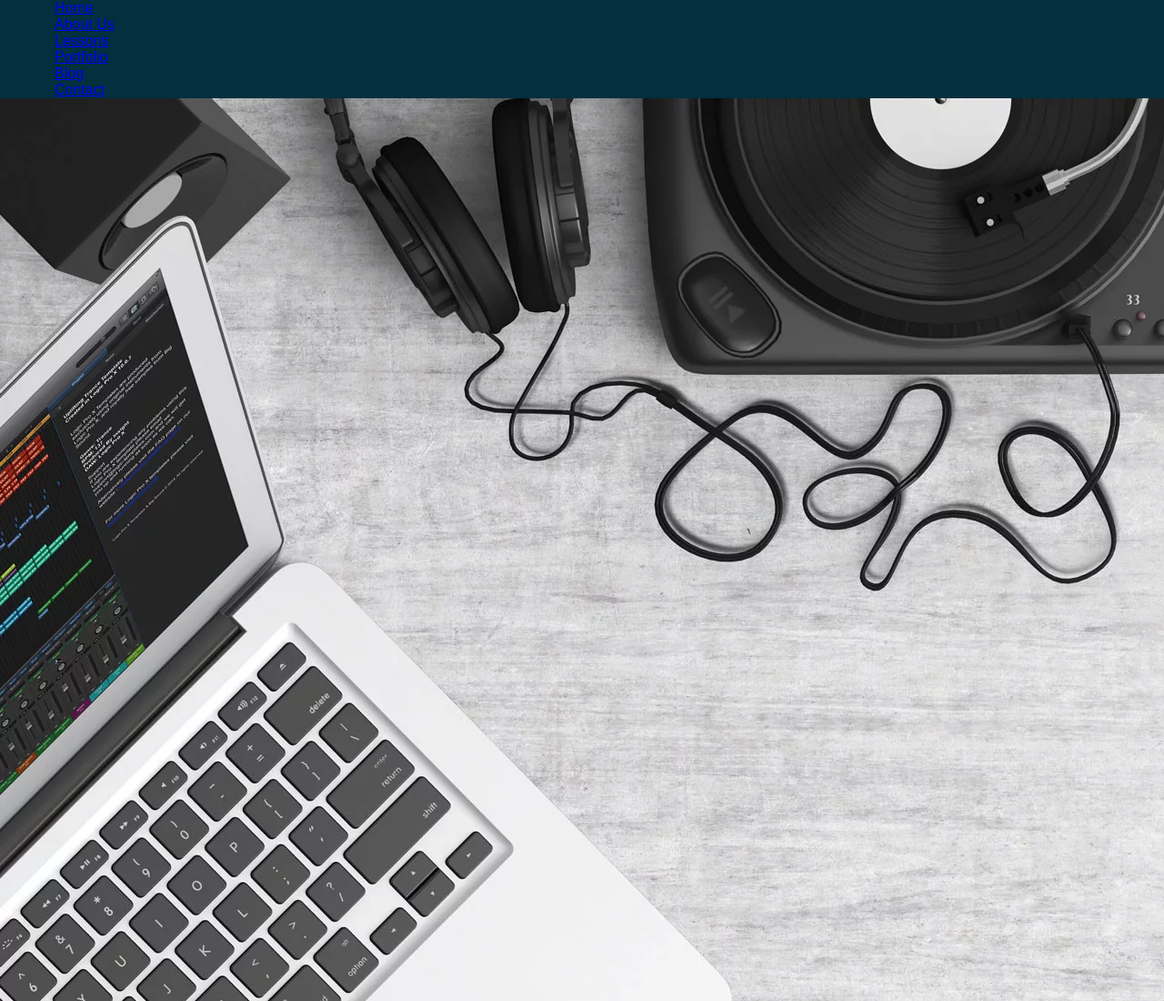
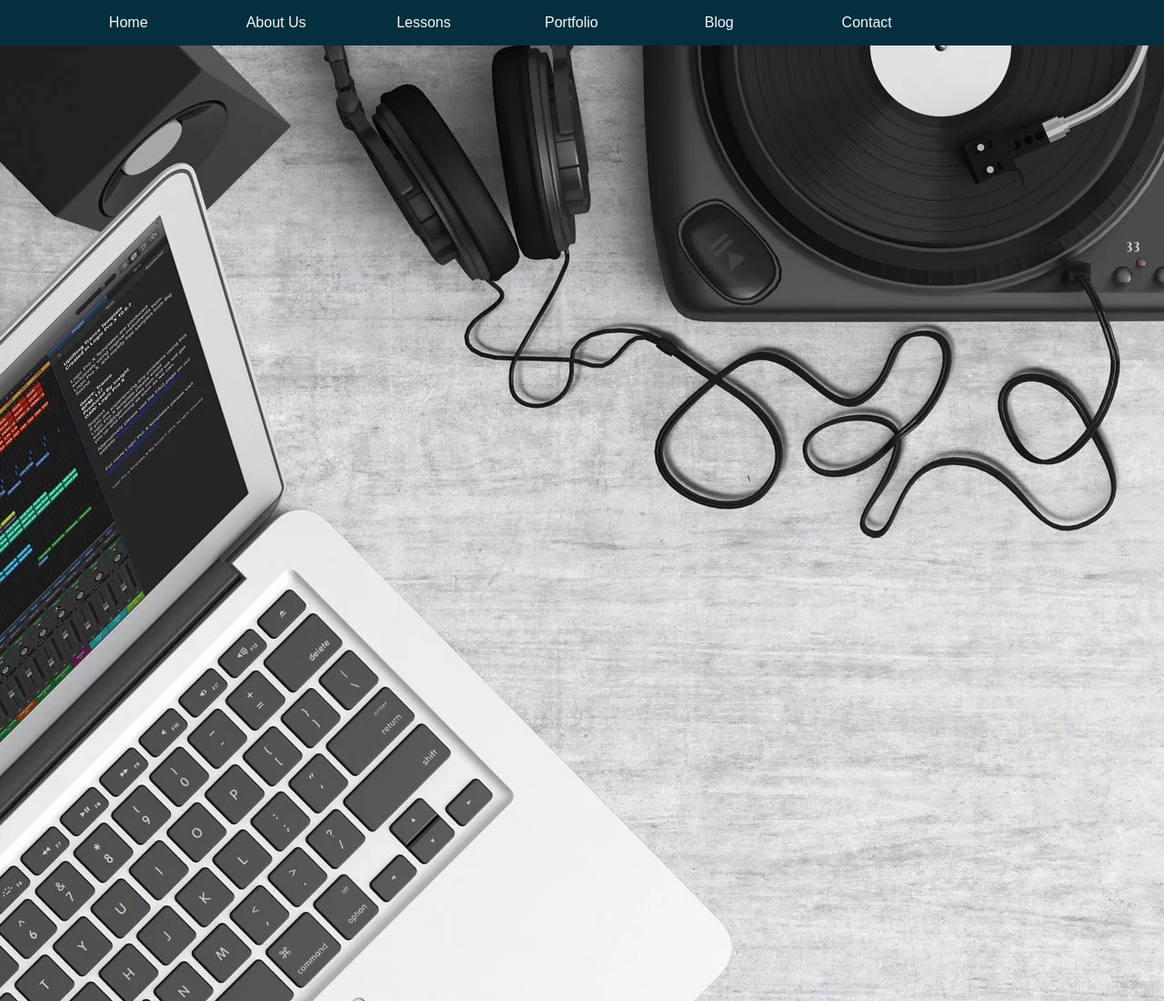
Before and after one commit to AyahElsayed/SASS-Tutorial, a plain HTML site: page index.html in a window 1280 px wide. Shown: the top 1100 px of the page at 91% size. Drawn offline with Linux system fonts and the light colour scheme.

Commit message:
Nesting Styles

```diff
--- a/css/style.scss
+++ b/css/style.scss
@@ -1,11 +1,34 @@
 // variables
 
 $deepblue: #032f3e;
+$offWhite: #f8f9fb;
+
 $sectionHeading: 24px;
 
 
 #main-nav{
     background-color: $deepblue;
+    ul{
+        width: 100%;
+      }
+      li{
+        float: left;
+        width: 14%;
+      }
+      a{
+        color: $offWhite;
+        text-decoration: none;
+        padding: 16px;
+        display: block;
+        text-align: center;
+      }
+}
+// end main nav
+
+#main-nav ul:after{
+    content: "";
+    display: block;
+    clear:both;
 }
 section h1 {
     font-size: $sectionHeading;
```
Also changed, not shown: css/style.css, 1 other file.
